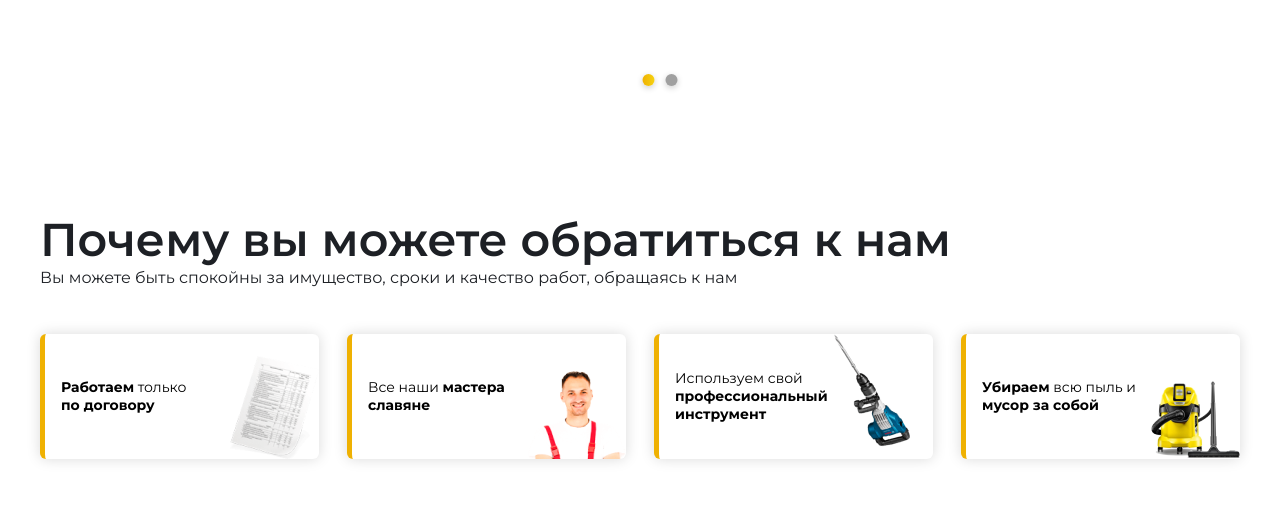
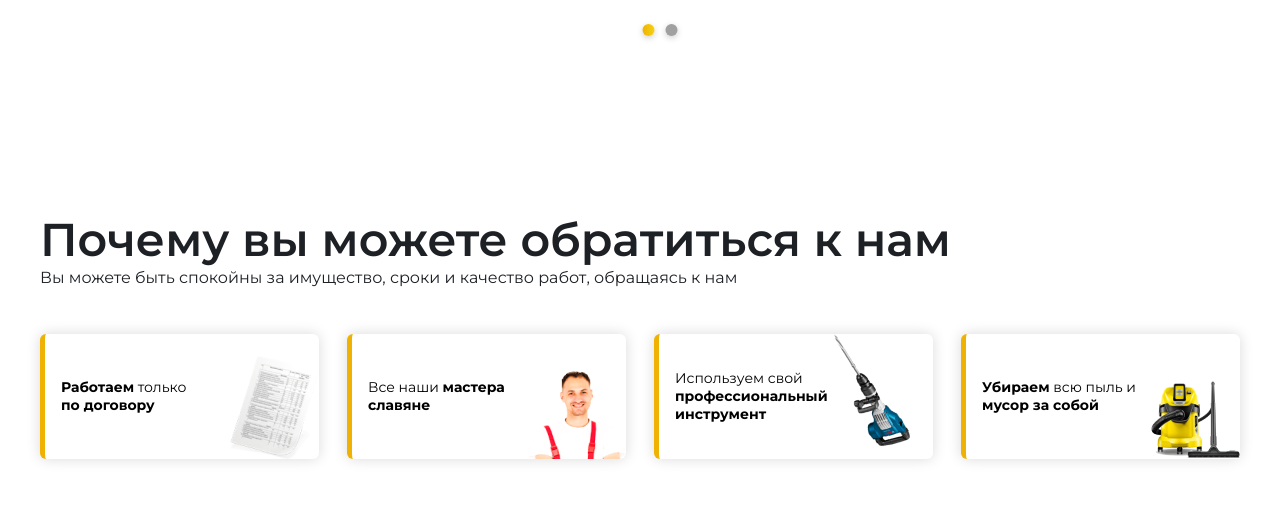
Before and after one commit to Zi-web/master-lomaster, a plain HTML site: page index.html in a window 1280 px wide. Shown: the part 5029-5553 px from the top of the page. Drawn offline with nearby package versions, Linux system fonts and the light colour scheme.

Commit message:
Add files via upload

```diff
--- a/style.css
+++ b/style.css
@@ -17,7 +17,6 @@ p {
   background: url("img/bg1.png");
   background-size: cover;
   background-repeat: no-repeat;
-  /*min-height: 100vh;*/
   display: flex;
   flex-direction: column;
   padding-bottom: 160px;
@@ -121,9 +120,7 @@ p {
   text-align: left;
   white-space: nowrap;
   z-index: 5;
-  /*margin-top: 5px;*/
   text-align: center;
-  /*background-color: #aaf0d1;*/
 }
 .inner_menu > li {
   height: 0;
@@ -148,9 +145,6 @@ p {
 .inner_menu > li > a {
   width: 100%;
   box-sizing: border-box;
-  /*display: inline-block;*/
-  /*padding: 10px 20px;*/
-  /*color: inherit;*/
   color: #333333;
   text-decoration: none;
   height: inherit;
@@ -158,11 +152,7 @@ p {
   opacity: 0;
   transition: height 0.4s, opacity 0.5s;
 }
-/*.inner_menu > li > a:hover {
-  color: white;
-  background-color: #a7fc00;
-}
-*/
+
 /*----------бургер меню------------------*/
 @media screen and (max-width: 1200px) {
   .menu {
@@ -299,7 +289,6 @@ p {
 @media screen and (max-width: 769px) {
   .header {
     flex-wrap: wrap;
-    /*margin-right: 50px;*/
   }
   .logo {
     order: 1;
@@ -311,7 +300,6 @@ p {
   }
   .phone {
     order: 3;
-    /*margin: 0 auto;*/
     text-align: center;
   }
 
@@ -341,9 +329,7 @@ p {
   }
   .phone {
     order: 3;
-    /*margin: 0 auto;*/
     text-align: center;
-    /*margin-bottom: 10px;*/
   }
 
   .questions {
@@ -365,7 +351,6 @@ p {
 .questions a {
   color: #06b575;
   font-size: 16px;
-  /*text-decoration-style: dotted;*/
   text-decoration: none;
   border-bottom: 1px #06b575 dashed;
   font-weight: 600;
@@ -418,26 +403,6 @@ p {
   margin-bottom: 60px;
   font-weight: 500;
 }
-
-/*
-.content__title span {
-  position: relative;
-  z-index: 2;
-  font-weight: 600;
-}
-
-.content__title span::before {
-  position: absolute;
-  content: "";
-  z-index: -1;
-  background: url("img/shape.svg");
-  background-size: contain;
-  background-repeat: no-repeat;
-  width: 107%;
-  height: 68px;
-  left: -15px;
-  bottom: -5px;
-}*/
 
 .content__title-1,
 .content__title-2 {
@@ -494,8 +459,6 @@ p {
 
 .content__item img {
   display: block;
-  /*width: 49px;
-  height: 39px;*/
   margin-left: auto;
   position: absolute;
   bottom: 0;
@@ -591,7 +554,6 @@ p {
 
 @media screen and (max-width: 1200px) {
   .main {
-    /*padding-left: 15px;*/
     padding-right: 15px;
   }
   .content {
@@ -621,7 +583,6 @@ p {
     width: 100%;
   }
   .form__btn {
-    /*margin: 10px auto 0 20px;*/
     margin: 0 auto;
     max-width: 316px;
     height: 58px;
@@ -752,9 +713,6 @@ p {
   position: relative;
   z-index: 3;
   padding: 0 5px;
-  /*z-index: 2;*/
-  /*background: #ffffff;*/
-  /*transform: skew(8deg);*/
 }
 
 .services__item--title span:before {
@@ -765,7 +723,6 @@ p {
   width: 100%;
   height: 38px;
   z-index: -1;
-  /*z-index: 2;*/
   background: #ffffff;
   transform: skew(-12deg);
 }
@@ -804,7 +761,6 @@ p {
   text-align: center;
   text-decoration: none;
   color: #1d2025;
-  /*padding: 5px;*/
   box-sizing: border-box;
   margin-top: auto;
 }
@@ -987,10 +943,6 @@ p {
 .works {
   position: relative;
   padding-bottom: 100px;
-  /*display: flex;
-  flex-direction: column;
-  justify-content: center;
-  align-items: center;*/
 }
 
 .works__bg::after {
@@ -1012,66 +964,9 @@ p {
   position: relative;
 }
 
-/*
-
-.slick-slide {
-  margin: 0 10px;
-}
-
-.slider-controll .slick-slide {
-  width: 215px;
-  height: auto;
-  cursor: pointer;
-  border: 2px solid transparent;
-  margin-right: 20px;
-}
-
-.slick-slide img {
-  margin: 0 auto;
-}
-
-.slider-controll .slick-slide img {
-  width: 100%;
-  height: 100%;
-  object-fit: contain;
-  display: block;
-  border-radius: 6px;
-  vertical-align: top;
-}
-
-.slider-controll .slick-slide.slick-current {
-  border-color: #efb102;
-}
-
-.slider__item {
-  /*display: flex !important;
-  flex-direction: column;*/
-/*position: relative;
-  height: 100%;*/
-/*max-width: 680px;*/
-/*width: 100%;*/
-/*margin-bottom: 20px;*/
-/*}
-*/
 .slider__item--wrapper-main {
   display: flex;
 }
-/*
-.slider__item img {
-  max-width: 680px;
-  width: 100%;
-  border-radius: 6px;
-  position: relative;
-}
-
-.slider-win {
-
-}
-
-.slider-controll {
-  max-width: 700px;
-  width: 100%;
-}*/
 
 .slider__btn {
   background: linear-gradient(90.1deg, #efb102 -0.07%, #f5d111 98.83%);
@@ -1115,8 +1010,6 @@ p {
   top: 50%;
   transform: translateY(-50%);
   z-index: 2;
-  /*width: 54px;
-  height: 54px;*/
   padding: 15px 21px;
   background: #ffffff;
   border: none;
@@ -1143,8 +1036,9 @@ p {
   list-style: none;
   left: 50%;
   transform: translateX(-50%);
-  bottom: -100px;
-}
+  bottom: -50px;
+}
+
 .slick-dots button {
   display: block;
   width: 12px;
@@ -1162,7 +1056,6 @@ p {
 
 .video {
   font-size: 10px;
-  /*height: 450px;*/
   max-width: 680px;
   width: 100%;
   position: relative;
@@ -1184,7 +1077,6 @@ p {
   right: 0;
   left: 0;
   bottom: 0;
-  /*z-index: -1;*/
   background-image: url(img/img.jpg);
   background-repeat: no-repeat;
   background-size: cover;
@@ -1199,7 +1091,6 @@ p {
   position: relative;
   width: 100%;
   height: 100%;
-  /*z-index: 2;*/
   background: rgba(0, 0, 0, 0.4);
   box-sizing: border-box;
   border-radius: 6px;
@@ -1256,11 +1147,6 @@ p {
     padding-bottom: 100px;
   }
   .works__wrapper {
-    /*padding-right: calc(50% - 960px);
-    padding-left: calc(50% - 960px);*/
-    /*max-width: 740px;*/
-    /*padding-left: 15px;
-    padding-right: 15px;*/
     width: 100%;
     margin: 0 auto 100px;
   }
@@ -1268,7 +1154,6 @@ p {
   .slider-controll {
     max-width: 375px;
     width: 100%;
-    /*margin: 0 auto;*/
   }
   .slick-dots {
     bottom: -150px;
@@ -1346,7 +1231,6 @@ p {
   .slider__item {
     max-width: 720px;
     width: 100%;
-    /*margin: 0 auto;*/
     justify-content: space-between;
   }
 
@@ -1493,15 +1377,11 @@ p {
 }
 .tab-content {
   font-size: 20px;
-  /*display: flex;
-  flex-wrap: wrap;
-  gap: 15px;*/
-}
+}
+
 .tab-pane {
   display: none;
   padding: 30px 20px;
-  /*padding-right: calc(50% - 600px);
-  padding-left: calc(50% - 600px);*/
   margin: 0 auto;
   flex-wrap: wrap;
   justify-content: center;
@@ -1518,7 +1398,6 @@ p {
 
 .tab-pane.active {
   display: flex;
-  /*justify-content: flex-start;*/
 }
 
 @media screen and (max-width: 1200px) {
@@ -1606,8 +1485,6 @@ p {
 
 .advantages__item img {
   display: block;
-  /*width: 49px;
-  height: 39px;*/
   margin-left: auto;
   position: absolute;
   bottom: 0;
@@ -1704,7 +1581,6 @@ p {
     position: absolute;
     right: -50%;
     bottom: 0px;
-    /*transform: translateY(-50%);*/
     width: 203px;
     height: 250px;
   }
@@ -1721,7 +1597,6 @@ p {
     position: absolute;
     left: -150px;
     bottom: -20px;
-    /*transform: translateY(-50%);*/
     width: 203px;
     height: 250px;
   }
@@ -1794,17 +1669,6 @@ p {
 }
 
 .step__item--num {
-  /*box-sizing: border-box;
-  width: 42px;
-  height: 42px;
-  font-size: 22px;
-  line-height: 42px;
-  text-align: center;
-  color: #fff;
-  padding: 10px 20px;
-  border-radius: 100%;
-  background: #efb102;
-  text-align: center;*/
   max-width: 42px;
   max-height: 42px;
   width: 100%;
@@ -1816,32 +1680,6 @@ p {
   background: #efb102;
   color: #fff;
 }
-
-/*.step__item--num {
-  box-sizing: border-box;
-  display: inline-block;
-  text-align: center;
-  position: relative;
-  font-weight: 600;
-  font-size: 22px;
-  color: #ffffff;
-  z-index: 2;
-  padding: 0 5px 0 0;
-}
-
-.step__item--num::before {
-  content: "";
-  position: absolute;
-  line-height: 42px;
-  width: 42px;
-  height: 42px;
-  background: #efb102;
-  border-radius: 50%;
-  left: -18px;
-  top: 50%;
-  transform: translateY(-50%);
-  z-index: -2;
-}*/
 
 .step__item--text {
   padding-left: 15px;
@@ -2094,7 +1932,6 @@ p {
   position: absolute;
   content: "";
   left: 30%;
-  /*transform: translateX(-50%);*/
   bottom: 20px;
   width: 190px;
   background-color: #fff;
@@ -2152,8 +1989,6 @@ p {
   justify-content: flex-start;
   align-items: center;
   margin-bottom: 16px;
-  /*max-width: 180px;
-  width: 100%;*/
 }
 
 .consultation__social p {
@@ -2327,8 +2162,6 @@ p {
   flex-direction: column;
   padding-top: 50px;
   padding-bottom: 50px;
-  /*justify-content: space-between;
-  align-items: center;*/
 }
 
 .footer__top {
@@ -2383,15 +2216,11 @@ p {
 }
 
 @media screen and (max-width: 469px) {
-  /*.menu-footer {
-    display: none;
-  }*/
   .logo__footer img {
     width: 124px;
   }
   .phone {
     white-space: nowrap;
-    /*margin-bottom: 10px;*/
     font-size: 16px;
   }
   .footer__top {
@@ -2587,15 +2416,6 @@ p {
   width: 100%;
 }
 
-/*.slider-nav {
-  display: flex;
-  height: 200px;
-}
-
-.active {
-  border-color: #efb102;
-}*/
-
 /*galery*/
 .mainCarousel .carousel__slide {
   position: relative;
@@ -2670,15 +2490,6 @@ p {
 }
 
 @media screen and (max-width: 469px) {
-  /*
-  .slider__item--photo {
-    max-height: 190px;
-  }
-  .mainCarousel {
-    max-height: 190px;
-  }
-  */
-
   .thumbCarousel .carousel__slide {
     width: 110px;
     height: 74px;
@@ -2731,24 +2542,3 @@ body.is-using-mouse .fancybox__content .plyr :focus {
   height: 100%;
   z-index: 5;
 }
-
-/*
-.play {
-  border: none;
-  position: absolute;
-  left: 300px;
-  top: 50%;
-  transform: translateY(-50%);
-  background: #f5d111;
-  background-size: 90px;
-  border-radius: 50%;
-  padding: 29px 29px 29px 33px;
-  box-shadow: 0px 0px 10px 12px rgba(239, 177, 2, 0.25);
-  border: 1px solid rgba(255, 255, 255, 0.1);
-}
-
-.play img {
-  width: 29px;
-  height: 25px;
-}
-*/
```
